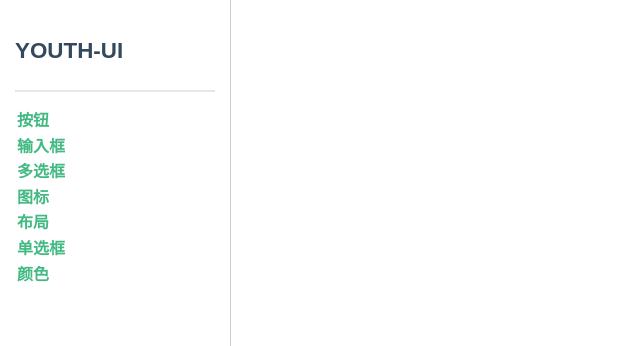
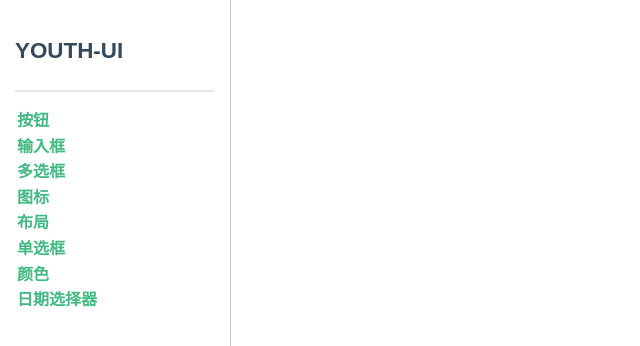
Before and after one commit to zyckx/YOUTH-UI, a Vue app: page /#/components/Icon in a window 1280 px wide. Shown: the top 346 px of the page, without its empty margins (0-640 px from the left). Built offline with nearby package versions, Linux system fonts and the light colour scheme; what @youth-ui/icons-vue would draw is missing.

Commit message:
feat: datepicker

```diff
--- /dev/null
+++ b/packages/components/Date/docs/demo.vue
@@ -0,0 +1,5 @@
+<template>
+  <div>
+    <y-date />
+  </div>
+</template>
--- /dev/null
+++ b/packages/components/Date/index.ts
@@ -0,0 +1,10 @@
+import Date from './src/index.vue';
+import type { App, Plugin } from 'vue';
+
+export const DatePlugin: Plugin = {
+  install(app: App) {
+    app.component('YDate', Date);
+  },
+};
+
+export { Date };
--- /dev/null
+++ b/packages/components/Date/src/index.vue
@@ -0,0 +1,13 @@
+<template>
+  <div class="y-date">
+    我是日期选择器组件
+    <y-input />
+  </div>
+</template>
+
+<script lang="ts" setup></script>
+
+<style scoped>
+.y-date {
+}
+</style>
--- a/packages/components/Input/index.ts
+++ b/packages/components/Input/index.ts
@@ -1,9 +1,9 @@
-import { App, Plugin } from 'vue';
 import Input from './src/index.vue';
+import type { App, Plugin } from 'vue';
 
 export const InputPlugin: Plugin = {
   install(app: App) {
-    app.component('y-input', Input);
+    app.component('YInput', Input);
   },
 };
 
--- a/packages/components/Input/src/index.vue
+++ b/packages/components/Input/src/index.vue
@@ -2,8 +2,7 @@
   <input class="y-input" />
 </template>
 
-<script lang="ts" setup>
-</script>
+<script lang="ts" setup></script>
 
 <style lang="scss" scoped>
 .y-input {
--- a/packages/components/index.ts
+++ b/packages/components/index.ts
@@ -1,8 +1,11 @@
+/* eslint-disable */
+
 /**
  * !--------- FBI WARNING ----------!
  *
  * 根据 /packages 目录下的组件所生成的模块导出，请勿手动修改
  */
+import { App, Plugin } from 'vue';
 
 import { ButtonPlugin } from './Button';
 import { InputPlugin } from './Input';
@@ -10,9 +13,11 @@ import { CheckBoxPlugin } from './CheckBox';
 import { IconPlugin } from './Icon';
 
 import { RadioPlugin } from './Radio';
+
+import { DatePlugin } from './Date';
 import { YcolPlugin } from './Ycol';
 import { YrowPlugin } from './Yrow';
-import type { App, Plugin } from 'vue';
+
 
 const YouthPlugin: Plugin = {
   install(app: App) {
@@ -20,19 +25,25 @@ const YouthPlugin: Plugin = {
 InputPlugin.install?.(app);
 CheckBoxPlugin.install?.(app);
 IconPlugin.install?.(app);
+
 RadioPlugin.install?.(app);
+
+DatePlugin.install?.(app);
 YcolPlugin.install?.(app);
 YrowPlugin.install?.(app);
+
   },
 };
 
 export default YouthPlugin;
 
-export * from './Button';
-export * from './Input';
-export * from './CheckBox';
-export * from './Icon';
+export * from './Button'
+export * from './Input'
+export * from './CheckBox'
+export * from './Icon'
 
-export * from './Radio';
-export * from './Ycol';
-export * from './Yrow';
+export * from './Radio'
+
+export * from './Date'
+export * from './Ycol'
+export * from './Yrow'
--- a/packages/components/list.json
+++ b/packages/components/list.json
@@ -40,5 +40,11 @@
     "compZhName": "颜色",
     "compDesc": "颜色说明文档",
     "compClassName": "color"
+  },
+  {
+    "compName": "Date",
+    "compZhName": "日期选择器",
+    "compDesc": "用于选择或输入日期",
+    "compClassName": "date"
   }
 ]
--- a/src/router.ts
+++ b/src/router.ts
@@ -43,6 +43,11 @@
         name: 'Color',
         path: '/components/Color',
         component: () => import('packages/components/Color/docs/README.md'),
+      },{
+        title: '日期选择器',
+        name: 'Date',
+        path: '/components/Date',
+        component: () => import('packages/components/Date/docs/README.md'),
       }];
 
  const routerConfig = {
```
Also changed, not shown: packages/components/Date/docs/README.md (added). Lines whose indentation alone changed are shown as unchanged.
